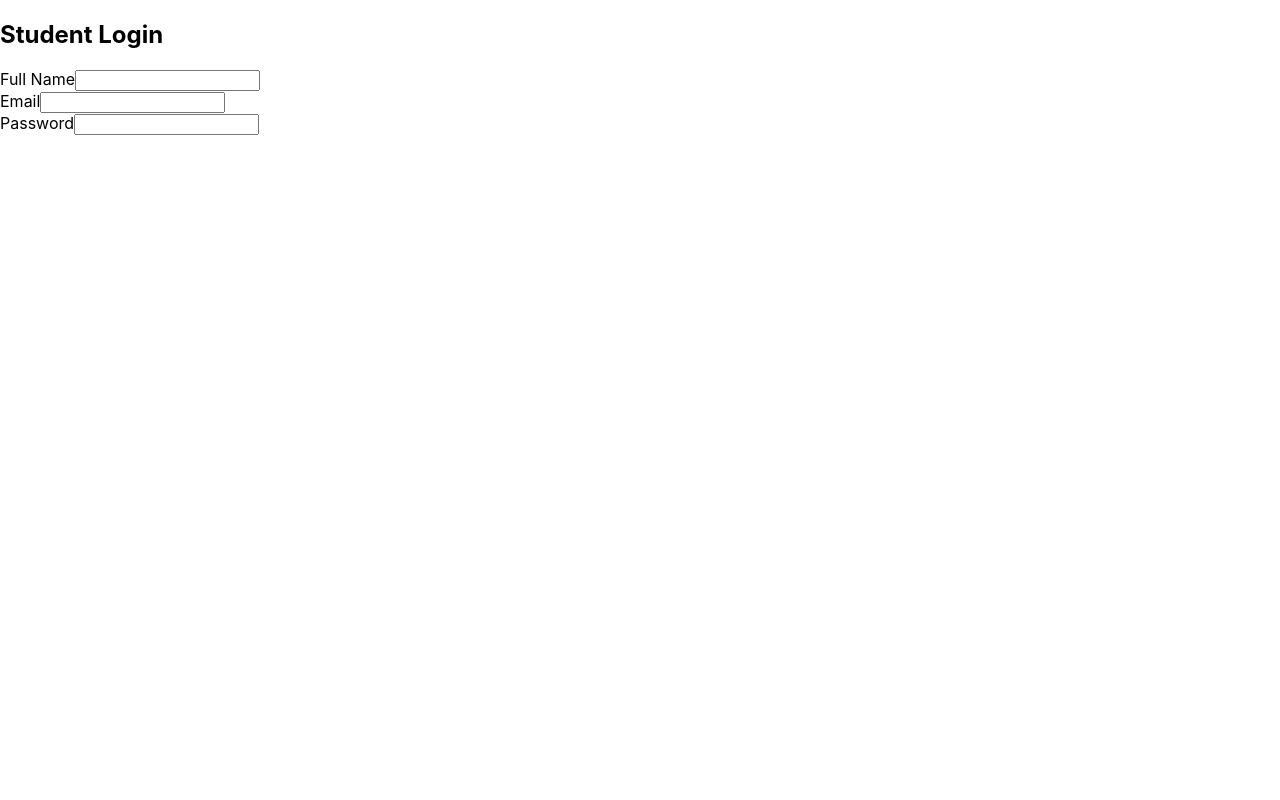
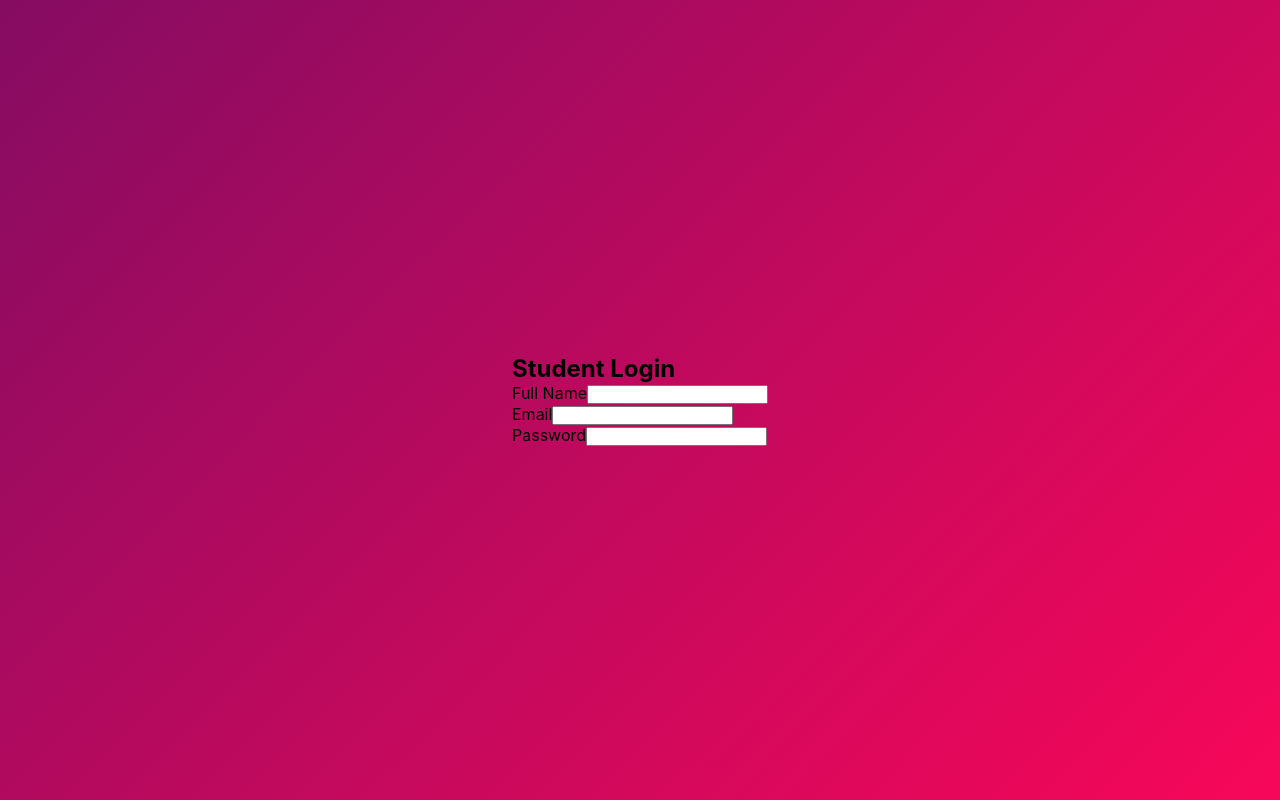
Before and after one commit to RidmiRangana0929/SignUpPage, a React (Create React App) app: page / in a window 1280 px wide. Built offline with nearby package versions, Linux system fonts and the light colour scheme.

Commit message:
added styles to container

```diff
--- a/src/App.css
+++ b/src/App.css
@@ -0,0 +1,13 @@
+*{
+    margin:0;
+    padding:0;
+  }
+
+  .container{
+    background: linear-gradient(135deg, #850c62, #f80759);
+    width: 100%;
+    min-height: 100vh;
+    display: flex;
+    justify-content: center;
+    align-items: center;
+  }
```
